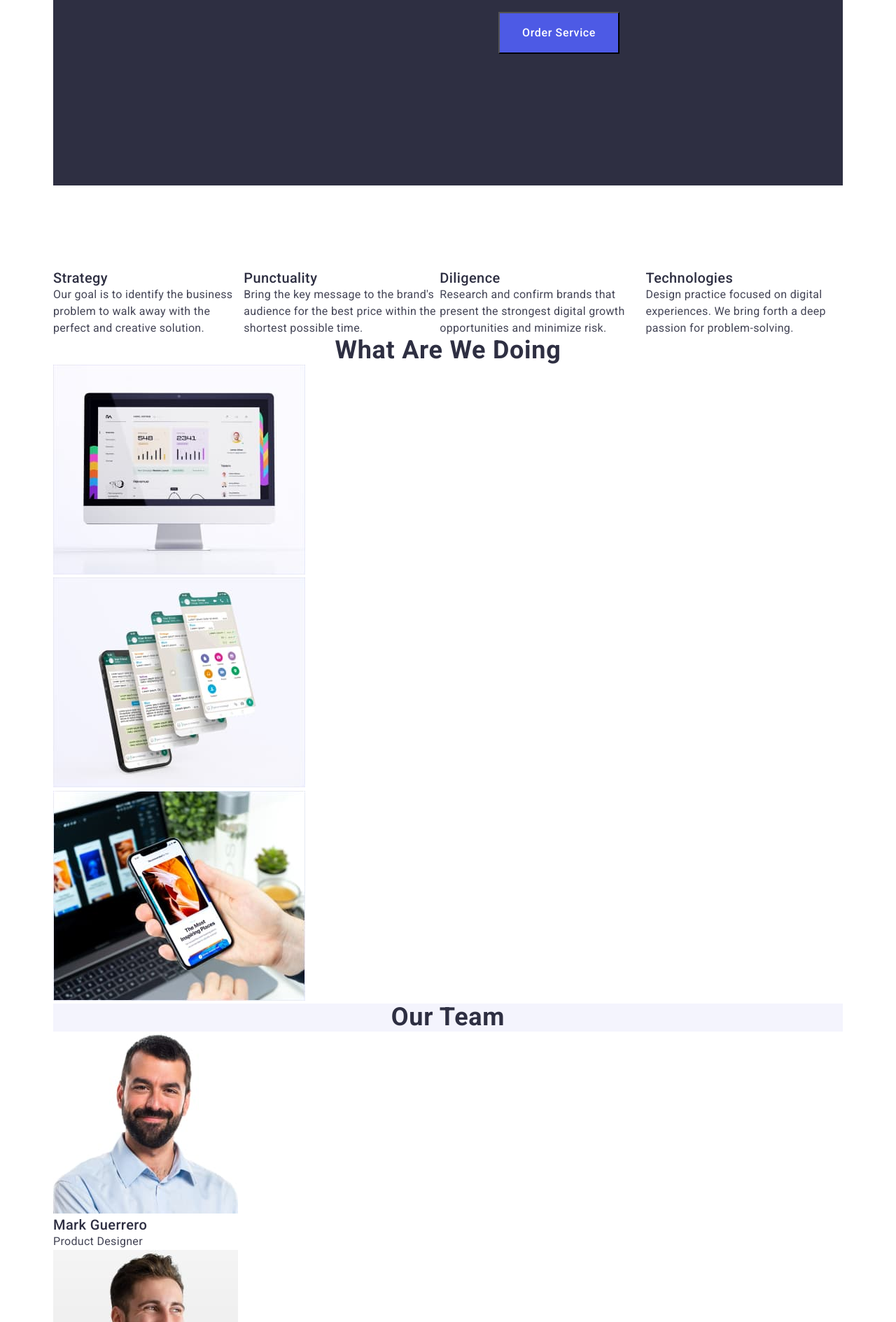
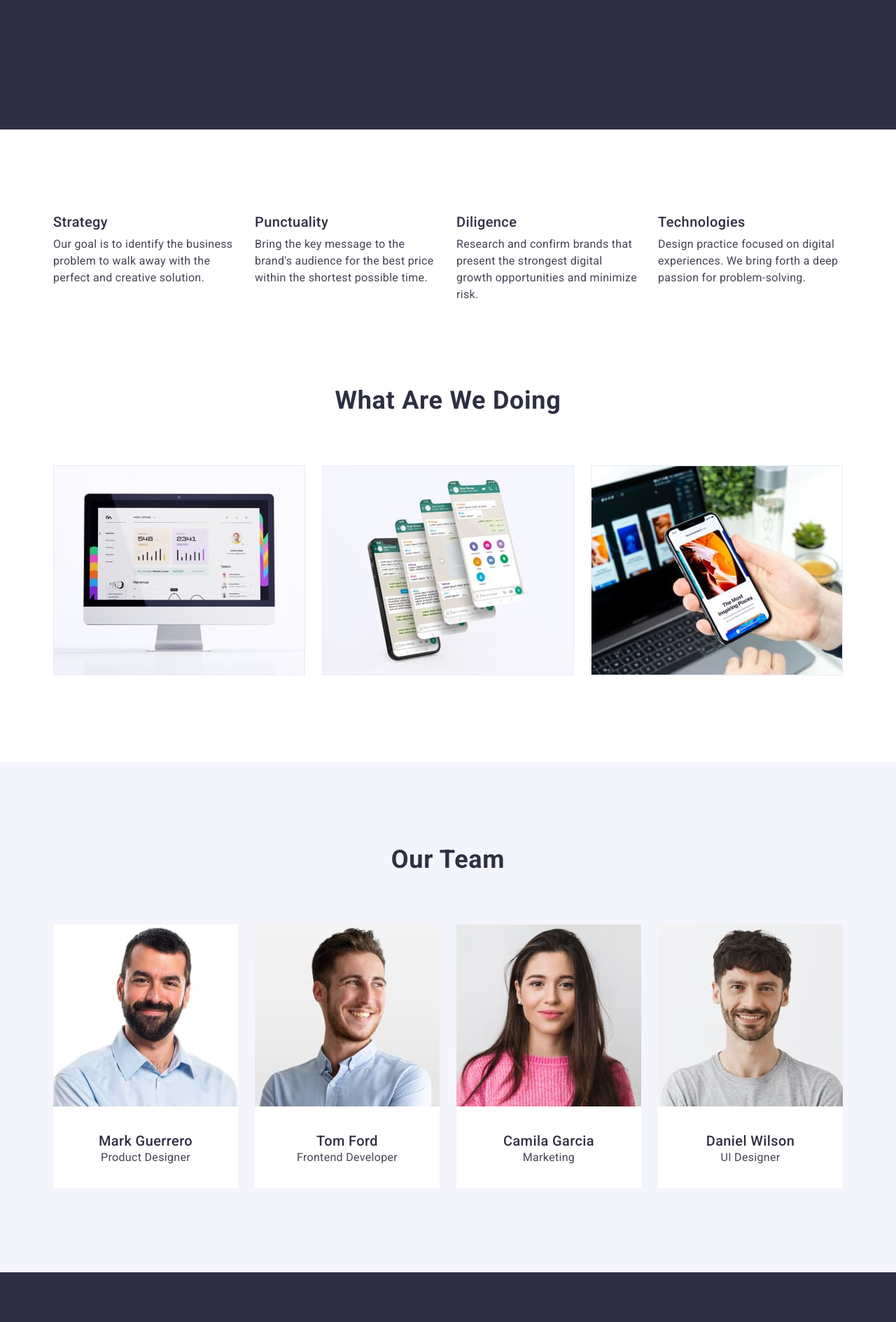
Before and after one commit to GiorKeyosan/goit-markup-hw-03, a plain HTML site: page index.html in a window 1280 px wide. Shown: the part 488-2377 px from the top of the page at 70% size. Drawn offline with nearby package versions, Linux system fonts and the light colour scheme.

Commit message:
index html CSS ready

```diff
--- a/css/styles.css
+++ b/css/styles.css
@@ -31,7 +31,7 @@ a {
     text-decoration: none;
 }
 
-ul {
+ul, li {
     list-style-type: none;
     margin-top: 0;
     margin-bottom: 0;
@@ -87,6 +87,10 @@ margin: 0 auto;
 .header-cont {
     display: flex;
 
+        align-items: center;
+        justify-content: space-between;
+        padding: 0 15px;
+
         justify-content: space-between;
         padding: 0 15px;
     align-items: center;
@@ -102,7 +106,7 @@ margin: 0 auto;
         text-transform: uppercase;
         color: var(--company-blue-color);
         display: flex;
-        padding-left: 156px;
+
         padding-top: 25.5px;
         padding-bottom: 25.5px;
         margin-right: 76px;
@@ -123,7 +127,7 @@ margin: 0 auto;
     display:flex;
     align-items: center;
         gap: 40px;
-        margin-right: 332px;
+
 
 
 
@@ -176,6 +180,7 @@ margin: 0 auto;
 /**----------------------MAIN---------------------------*/
 .hero {
  background-color: var(--primary-black-color);
+padding: 188px 0;
 }
 
 .hero-container {
@@ -184,10 +189,12 @@ margin: 0 auto;
 }
 
 .hero-title {
-display: flex;
-    padding-top: 168px;
-    padding-bottom: 48px;
-    margin-left: 472px;
+
+
+        width: 496px;
+        margin: 0 auto;
+        margin-bottom: 48px;
+
     font-weight: 700;
     font-size: 56px;
     line-height: 1.07;
@@ -198,13 +205,20 @@ display: flex;
 }
 
 .button-container {
-padding-bottom: 188px;
+
+
 }
 
 .btn {
-    display: flex;
+    margin: 0 auto;
         padding: 16px 32px;
-        margin-left: 636px;
+        display: block;
+        min-width: 169px;
+        height: 56px;
+        border: none;
+        border-radius: 4px;
+
+
 
     font-family: 'Roboto', sans-serif;
 font-style: normal;
@@ -225,16 +239,23 @@ cursor: pointer;
 }
 
 .benefits {
+    padding: 120px 0;
+}
+
+.benefits-contnr {
+    display: flex;
 }
 .benefits-list {
     display: flex;
-    margin-top: 120px;
+    gap: 24px;
+
 }
 
 
 .benefits-list-item {
 }
 .benefits-item-subtitle {
+    margin-bottom: 8px;
     font-weight: 500;
 font-size: 20px;
 line-height: 1.2;
@@ -242,14 +263,18 @@ letter-spacing: 0.02em;
 color: var(--primary-black-color);
 }
 .benefits-item-text {
+    max-width: 264px;
     font-size: 16px;
 line-height: 1.5;
 letter-spacing: 0.02em;
 color: var(--secondary-black-color);
 }
 
-
+.activity {
+    padding-bottom: 120px;
+}
 .activity-title {
+    margin-bottom: 72px;
     font-weight: 700;
 font-size: 36px;
 line-height: 1.11;
@@ -260,6 +285,8 @@ color: var(--primary-black-color);
 }
 .activity-list {
     list-style-type: none;
+    display: flex;
+        gap: 24px;
 }
 .activity-list-item {
 }
@@ -269,8 +296,10 @@ color: var(--primary-black-color);
 
 .team {
     background-color: #F4F4FD;
+    padding: 120px 0;
 }
-.team-title {
+ .team-title {
+    margin-bottom: 72px;
     font-weight: 700;
 font-size: 36px;
 line-height: 1.11;
@@ -281,10 +310,23 @@ color: var(--primary-black-color);
 }
 .team-list {
     list-style-type: none;
+    display: flex;
+        gap: 24px;
 }
 .team-list-item {
     background-color: #FFFFFF;
+
+
+
+
 }
+
+ .team-list-info {
+
+padding: 32px 16px;
+    text-align: center;
+
+ }
 .team-item-name {
     font-weight: 500;
 font-size: 20px;
@@ -303,9 +345,12 @@ color: var(--secondary-black-color);
 /**-----------------------FOOTER--------------------------*/
 .footer {
     background-color:var(--primary-black-color);
+    padding: 100px 0;
 }
 
 .footer-logo {
+    display: inline-block;
+        margin-bottom: 16px;
     font-family: 'Raleway', sans-serif;
     font-weight: 800;
     font-size: 18px;
@@ -322,6 +367,7 @@ color: var(--secondary-black-color);
 }
 
 .footer-text {
+    max-width: 264px;
     font-size: 16px;
         line-height: 1.5;
         letter-spacing: 0.02em;
--- a/index.html
+++ b/index.html
@@ -80,11 +80,10 @@
     </header>
 
     <main>
-      <div class="container">
         <section class="hero">
-          <div class="hero-container">
+          <div class=" container hero-container">
             <h1 class="hero-title">
-              Effective Solutions <br />
+              Effective Solutions
               for Your Business
             </h1>
             <div class="button-container">
@@ -92,10 +91,11 @@
                 Order Service
               </button>
             </div>
-          </div>
+
         </section>
 
         <section class="benefits">
+          <div class="container benefits-contnr">
           <h2 class="visually-hidden">Benefits</h2>
           <ul class="benefits-list">
             <li class="benefits-list-item">
@@ -139,10 +139,10 @@
               </p>
             </li>
           </ul>
-        </section>
-        <section class="activity">
+        </div></section>
+        <section class="activity"> <div class="container">
           <h2 class="activity-title">What are we doing</h2>
-          <ul class="list">
+          <ul class="list activity-list">
             <li class="activity-list-item">
               <img
                 class="activity-list-image"
@@ -168,20 +168,22 @@
               />
             </li>
           </ul>
+        </div>
         </section>
 
-        <section class="team">
+        <section class="team"> <div class="container">
           <h2 class="team-title">Our Team</h2>
 
-          <ul class="list">
+          <ul class="list team-list">
             <li class="team-list-item">
               <img
                 src="./images/team-image1.jpg"
                 width="264"
                 alt="photo of Mark Guerrero"
               />
-              <h3 class="team-item-name">Mark Guerrero</h3>
-              <p class="team-item-prof">Product Designer</p>
+              <div class="team-list-info">
+                <h3 class="team-item-name">Mark Guerrero</h3>
+              <p class="team-item-prof">Product Designer</p></div>
             </li>
             <li class="team-list-item">
               <img
@@ -189,10 +191,11 @@
                 width="264"
                 alt="photo of Tom Ford"
               />
-              <h3 class="team-item-name">Tom Ford</h3>
+              <div class="team-list-info">
+                <h3 class="team-item-name">Tom Ford</h3>
               <p class="team-item-prof">
                 Frontend Developer
-              </p>
+              </p></div>
             </li>
             <li class="team-list-item">
               <img
@@ -200,20 +203,23 @@
                 width="264"
                 alt="photo of Camila Garcia"
               />
-              <h3 class="team-item-name">Camila Garcia</h3>
-              <p class="team-item-prof">Marketing</p>
+              <div class="team-list-info">
+                <h3 class="team-item-name">Camila Garcia</h3>
+              <p class="team-item-prof">Marketing</p></div>
             </li>
 
             <li class="team-list-item">
               <img
-                src="./images/img3.jpg"
+                src="./images/team-image4.jpg"
                 width="264"
                 alt="photo of Daniel Wilson"
               />
+              <div class="team-list-info">
               <h3 class="team-item-name">Daniel Wilson</h3>
-              <p class="team-item-prof">UI Designer</p>
+              <p class="team-item-prof">UI Designer</p> </div>
             </li>
           </ul>
+       </div>
         </section>
       </div>
     </main>
```
